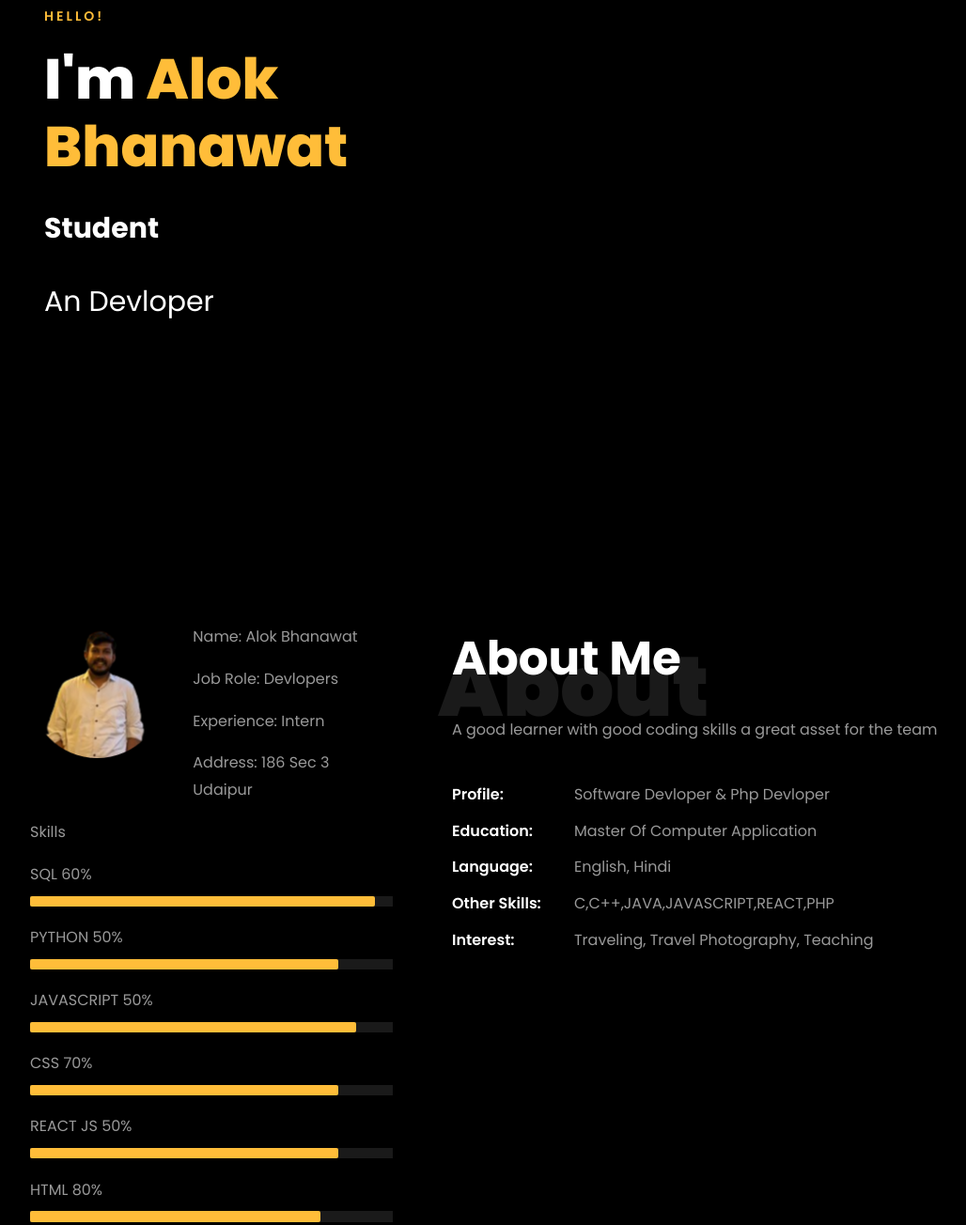
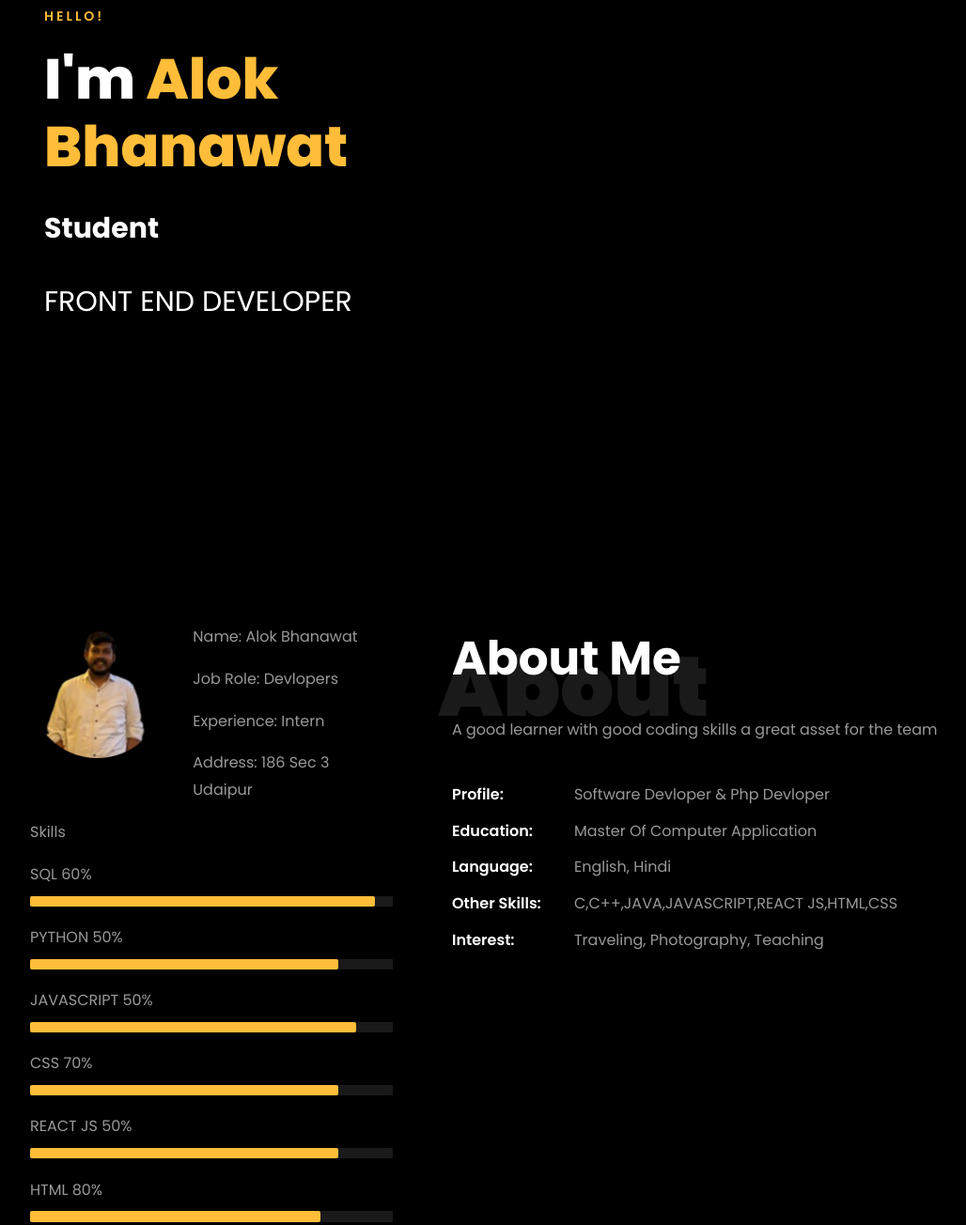
Before and after one commit to alokbhanawat/portfolio_alok, a plain HTML site: page index.html in a window 1280 px wide. Shown: the part 198-1502 px from the top of the page at 94% size, without its empty margins (38-1066 px from the left). Drawn offline with Linux system fonts and the light colour scheme; files whose address does not match are found by name.

Commit message:
Update index.html

```diff
--- a/index.html
+++ b/index.html
@@ -187,7 +187,7 @@
 
 						<br>
 						<br>
-			            <h2>An Devloper</h2>
+			            <h2>FRONT END DEVELOPER</h2>
 						<!-- <h2 class="d-flex" style="margin-bottom: 0">With over 5 years of experience</h2> -->
 						<!-- <br> -->
 
@@ -280,8 +280,8 @@
 									<li class="d-flex"><span>Profile:</span> <span>Software Devloper &amp; Php Devloper</span></li>
 									<li class="d-flex"><span>Education:</span> <span>Master Of Computer Application</span></li>
 									<li class="d-flex"><span>Language:</span> <span>English, Hindi</span></li>
-									<li class="d-flex"><span>Other Skills:</span> <span>C,C++,JAVA,JAVASCRIPT,REACT,PHP</span></li>
-									<li class="d-flex"><span>Interest:</span> <span>Traveling, Travel Photography, Teaching</span></li>
+									<li class="d-flex"><span>Other Skills:</span> <span>C,C++,JAVA,JAVASCRIPT,REACT JS,HTML,CSS</span></li>
+									<li class="d-flex"><span>Interest:</span> <span>Traveling, Photography, Teaching</span></li>
 
 								</ul>
 							</div>
@@ -387,7 +387,7 @@
           <div class="col-md d-flex justify-content-center counter-wrap ftco-animate">
             <div class="block-18">
               <div class="text">
-                <strong class="number" data-number="3">0</strong>
+                <strong class="number" data-number="2">0</strong>
                 <span>Projects</span>
               </div>
             </div>
```
